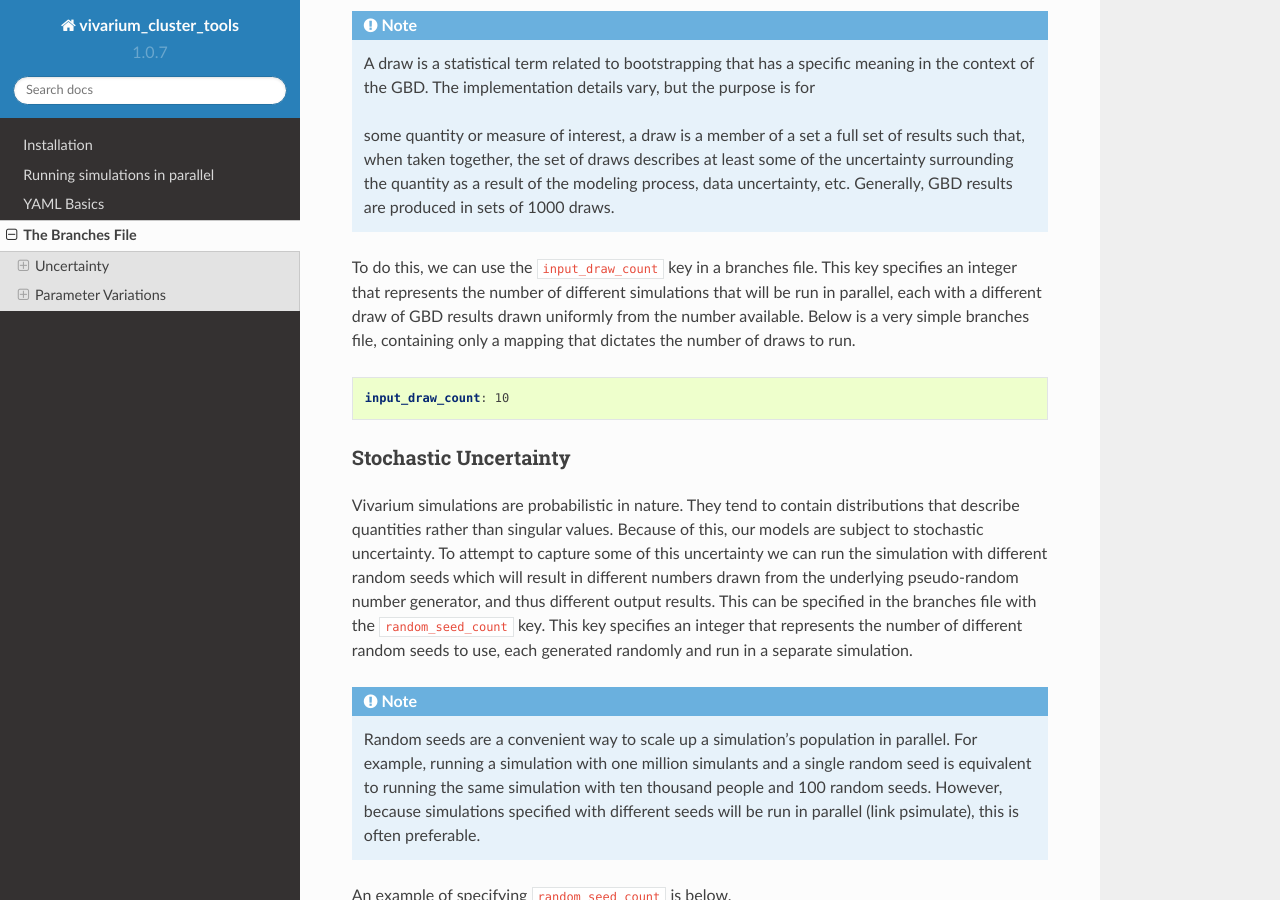
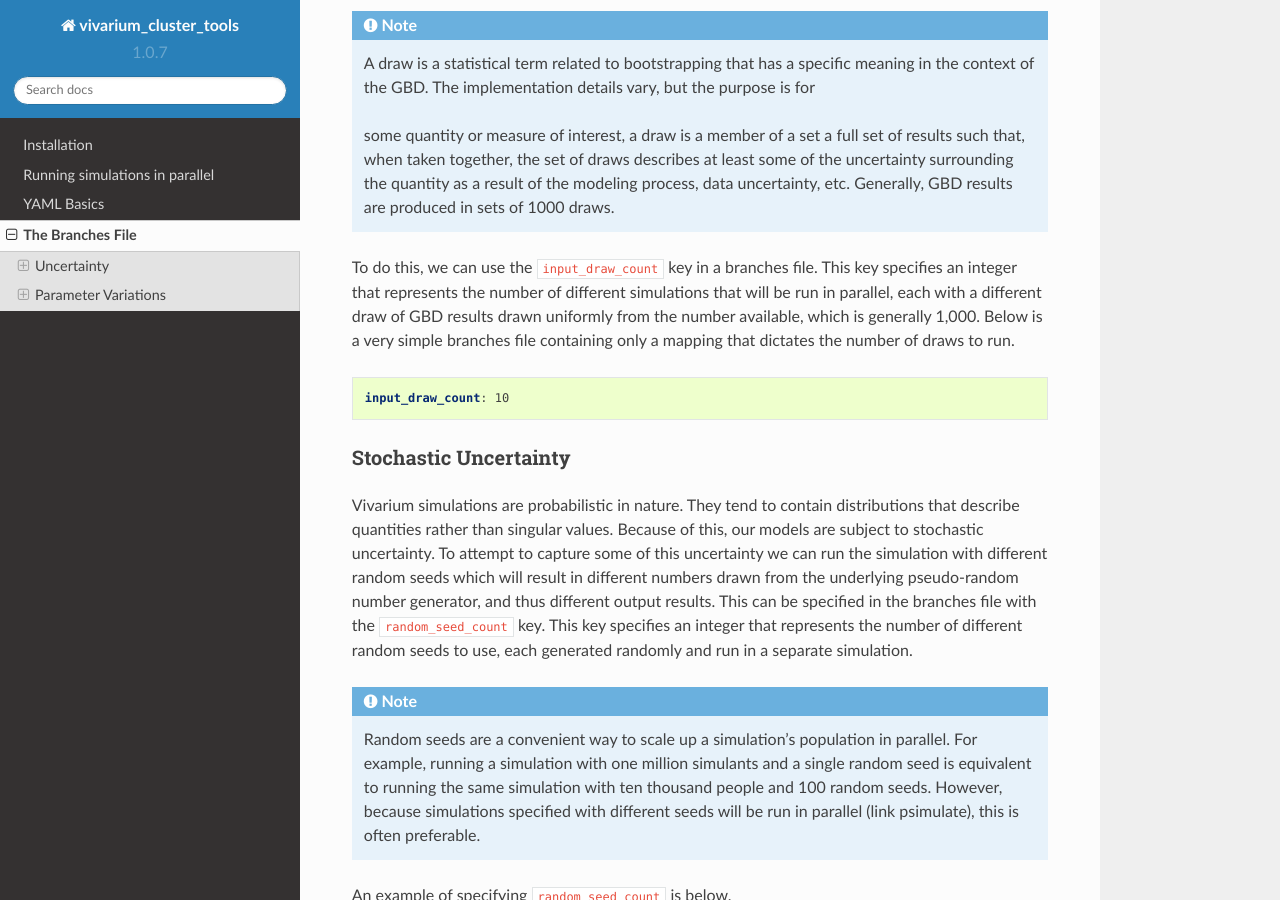
Before and after one commit to ihmeuw/vivarium_cluster_tools, a Sphinx documentation site: the page built from docs/source/branch.rst, in a window 1280 px wide and 900 px high, scrolled down 927 px. Built offline with Sphinx 7.4.7 and the Read the Docs theme 2.0.0, drawn with Linux system fonts in a browser that asks for light colours.

Commit message:
small bit of grammar and wording

```diff
--- a/docs/source/branch.rst
+++ b/docs/source/branch.rst
@@ -39,8 +39,8 @@ output draws.
 
 To do this, we can use the ``input_draw_count`` key in a branches file. This key specifies an integer that represents
 the number of different simulations that will be run in parallel, each with a different draw of GBD results drawn
-uniformly from the number available. Below is a very simple branches file, containing only a mapping that dictates the
-number of draws to run.
+uniformly from the number available, which is generally 1,000. Below is a very simple branches file containing only a
+mapping that dictates the number of draws to run.
 
 .. code-block:: yaml
 
```
